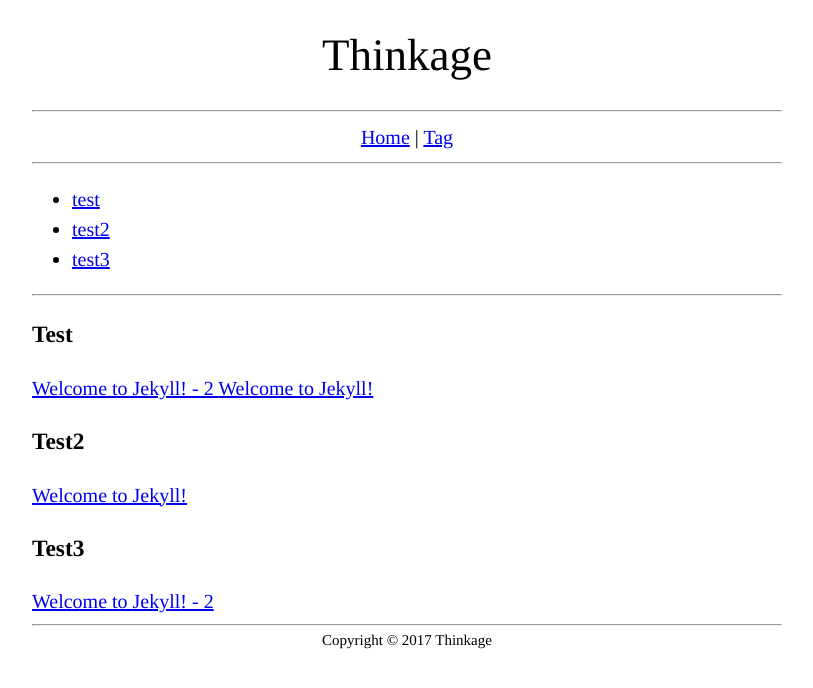
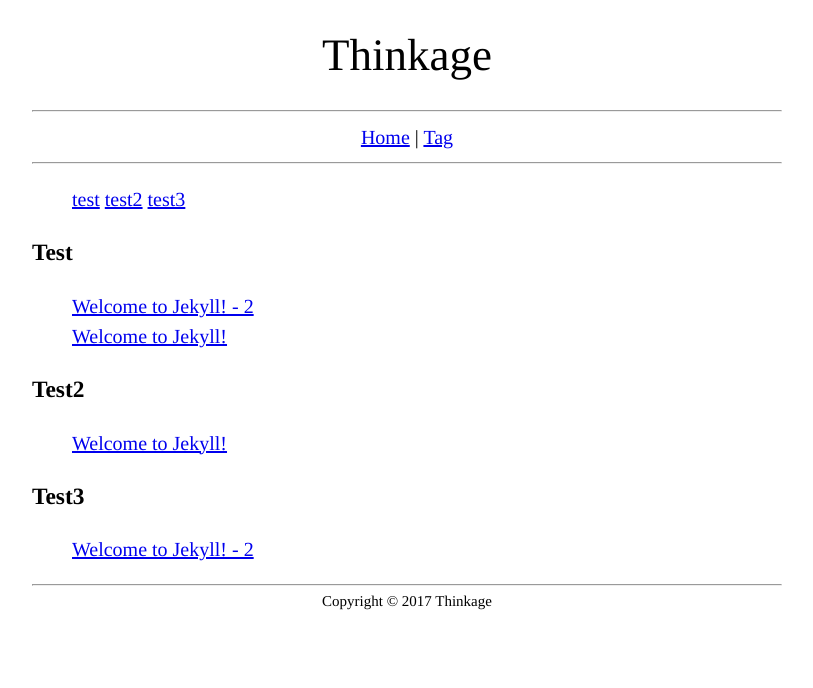
Before and after one commit to schwalbe10/thinkage, a Jekyll site: the page built from tags.html, in a window 1280 px wide. Shown: the top 688 px of the page, without its empty margins (233-1046 px from the left). Built offline with Jekyll 4.4.1, drawn with Linux system fonts in a browser that asks for light colours.

Commit message:
no message

```diff
--- a/_includes/tag_cloud.html
+++ b/_includes/tag_cloud.html
@@ -24,9 +14,7 @@
 <ul class="tag-cloud">
   {% for tag_name in tag_names %}
     <li>
-      <a href="{{site.github.url}}{{ baseurl }}/tags#{{ tag_name | slugize }}">
-        {{ tag_name }}
-      </a>
+      <a href="{{site.github.url}}{{ baseurl }}/tags#{{ tag_name | slugize }}">{{ tag_name }}</a>
     </li>
   {% endfor %}
 </ul>
--- a/_layouts/default.html
+++ b/_layouts/default.html
@@ -5,6 +5,7 @@
   <link rel="stylesheet" href="{{site.github.url}}/css/default.css">
   <meta name="viewport" content="width=device-width, initial-scale=1">
   {% include google-analytics.html %}
+</head>
 <body>
   {% include header.html %}
 
--- a/css/default.css
+++ b/css/default.css
@@ -1,6 +1,6 @@
 body {
+  padding: 0;
   margin: 0 auto;
-  padding: 0;
   width: 750px;
   font-size: 20px;
   line-height: 1.5em;
@@ -9,35 +9,43 @@ body {
 }
 
 #header {
+  padding: 0;
   margin: 0;
-  padding: 0;
   text-align: center;
 }
 #header #top {
+  padding-top: 10px;
   margin: 0;
-  padding-top: 10px;
   height: 90px;
   line-height: 90px;
   font-size: 45px;
 }
 #header #menu {
+  padding: 0;
   margin: 0;
-  padding: 0;
   font-size: 20px;
 }
 
 #footer {
+  padding-bottom: 10px;
   margin: 0;
-  padding-bottom: 10px;
   font-size: 15px;
   line-height: 1em;
   text-align: center;
 }
 
-@media screen and ( max-width: 479px ) {
+.posts li {
+  list-style-type: none;
+}
+
+.tag-cloud li {
+  display: inline-block;
+}
+
+@media screen and (max-width: 479px) {
   body {
+    padding: 0;
     margin: 0 auto;
-    padding: 0;
     width: 100%;
   }
 
--- a/tags.html
+++ b/tags.html
@@ -14,8 +14,6 @@ permalink: /tags
 
 {% include tag_cloud.html tag_names=tag_names %}
 
-<hr>
-
 <section class="posts-by-tags">
   {% for tag_name in tag_names %}
     <div>
@@ -23,11 +21,13 @@ permalink: /tags
         {{ tag_name | capitalize | replace: "_", " " }}
       </h3>
 
-      {% for post in site.tags[tag_name] %}
-        <a href="{{site.github.url}}{{ post.url | prepend: baseurl }}">
-          {{ post.title }}
-        </a>
-      {% endfor %}
+      <div class="posts">
+        <ul>
+          {% for post in site.tags[tag_name] %}
+            <li><a href="{{site.github.url}}{{ post.url | prepend: baseurl }}">{{ post.title }}</a></li>
+          {% endfor %}
+        </ul>
+      </div>
     </div>
   {% endfor %}
 </section>
```
Also changed, not shown: other parts of _includes/tag_cloud.html (+0 -10 lines), _layouts/post.html (+18 -5 lines), index.md (deleted, +0 -10 lines), 4 other files.
